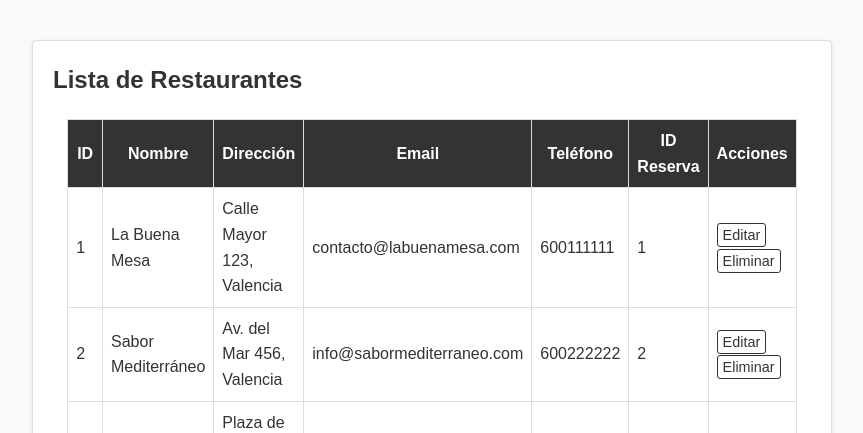
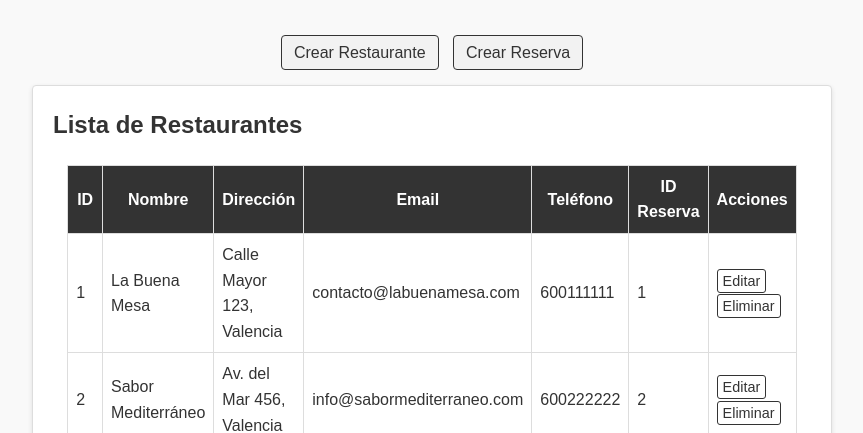
Before and after one commit to Andre1z/andrei-turquoise, a PHP site: page /andrei-turquoise/restaurants.php in a window 1280 px wide. Shown: the part 107-540 px from the top of the page, without its empty margins (208-1071 px from the left). Run offline with PHP 8.4, Linux system fonts and the light colour scheme; the visitor is signed in with stand-in values (Sample User, id 1); data comes from the database, SQL or seed files in the repository.

Commit message:
Update restaurants.php

```diff
--- a/public/restaurants.php
+++ b/public/restaurants.php
@@ -12,7 +12,7 @@ if (!isset($_SESSION['user'])) {
     exit;
 }
 
-// Obtener la conexión a la base de datos
+// Obtener la conexión a la base de datos y consultar registros
 $db = Database::getInstance()->getConnection();
 
 // Consultar todos los restaurantes
@@ -57,6 +57,23 @@ $reservations = $stmt2->fetchAll(PDO::FETCH_ASSOC);
             background-color: #333;
             color: #fff;
         }
+        .action-links {
+            text-align: center;
+            margin: 20px 0;
+        }
+        .action-links a {
+            text-decoration: none;
+            padding: 8px 12px;
+            border: 1px solid #333;
+            border-radius: 4px;
+            margin: 0 5px;
+            background-color: #f2f2f2;
+            color: #333;
+        }
+        .action-links a:hover {
+            background-color: #333;
+            color: #fff;
+        }
     </style>
 </head>
 <body>
@@ -72,6 +89,11 @@ $reservations = $stmt2->fetchAll(PDO::FETCH_ASSOC);
         </nav>
     </header>
     <main>
+        <!-- Botones para crear nuevos registros -->
+        <div class="action-links">
+            <a href="index.php?page=create_restaurant">Crear Restaurante</a>
+            <a href="index.php?page=create_reservation">Crear Reserva</a>
+        </div>
         <section>
             <h2>Lista de Restaurantes</h2>
             <table>
```
